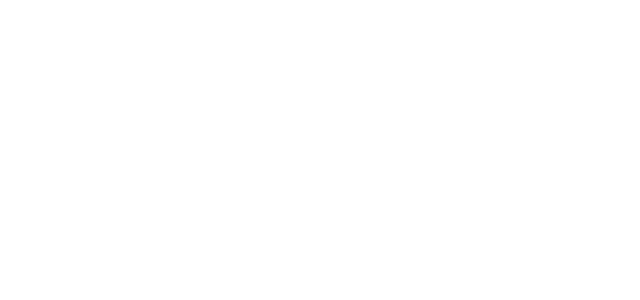
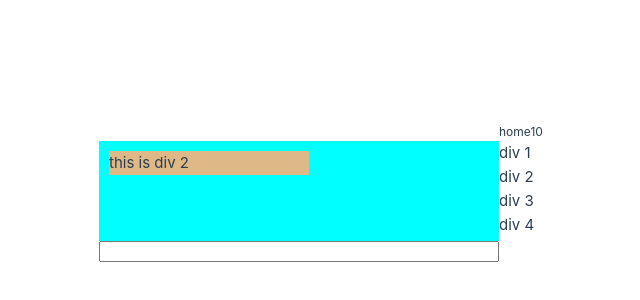
Before and after one commit to airmanxtw/TestVue20250102, a Vue app: page /home10 in a window 1280 px wide. Before the commit this address had no page. Shown: the part 208-508 px from the top of the page, without its empty margins (141-781 px from the left). Built offline with nearby package versions, Linux system fonts and the light colour scheme.

Commit message:
新增 Home10View 組件並更新路由以包含 Home10；實現字體大小調整和滾動功能

```diff
--- a/src/router/index.ts
+++ b/src/router/index.ts
@@ -68,6 +68,11 @@
       name: 'home9',
       component: () => import('@/views/Home9View.vue'),
     },
+    {
+      path: '/home10',
+      name: 'home10',
+      component: () => import('@/views/Home10View.vue'),
+    },
   ],
 })
 
--- /dev/null
+++ b/src/views/Home10View.vue
@@ -0,0 +1,33 @@
+<template>
+  <h1 @copy.prevent :style="fontSize">home10</h1>
+  <div style="width:400px;background-color: aqua;padding :10px;" @click="() => doAlert('this is div 1')">
+    <div style="width:200px;background-color:burlywood;" @click.once="() => doAlert('this is div 2')">this is div 2
+    </div>
+  </div>
+  <div style="width:200px;height:100px;overflow-y:scroll;" @wheel.prevent="toBig">
+    <div v-for="n in 50" :key="n">div {{ n }}</div>
+  </div>
+  <input :value="plate" @input="(e) => { plate = (e.target as HTMLInputElement).value.toLocaleUpperCase() }" />
+
+</template>
+<script setup lang="ts">
+import { ref, computed, onMounted } from 'vue';
+const size = ref(12);
+const plate = ref('');
+const fontSize = computed(() => `font-size:${size.value}px`);
+
+onMounted(() => {
+  //window.addEventListener('keydown', toBig);
+});
+
+const toBig = (e: Event) => {
+  console.log(e);
+  debugger;
+  size.value += 1;
+}
+
+const doAlert = (message: string) => {
+
+  alert(message);
+}
+</script>
```
